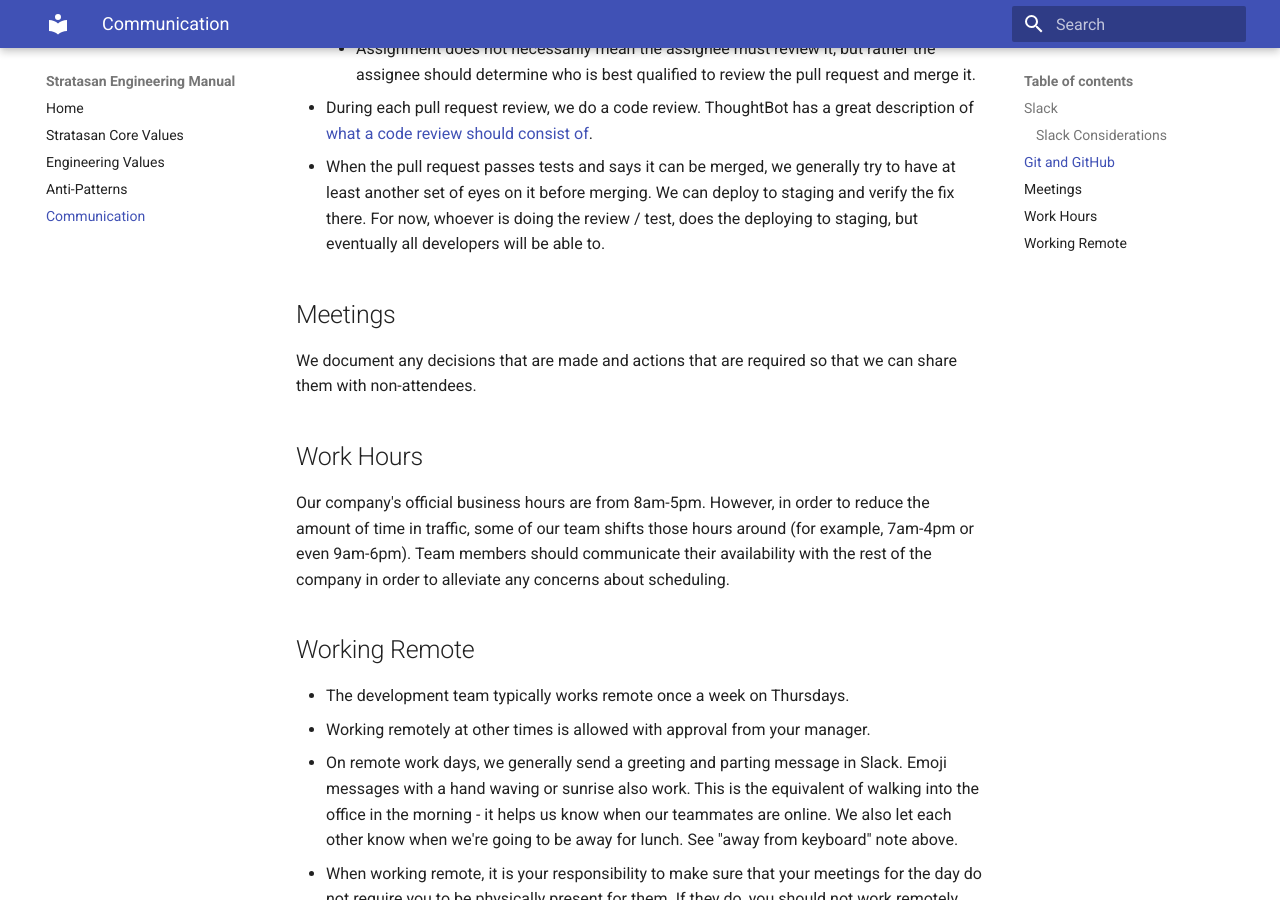
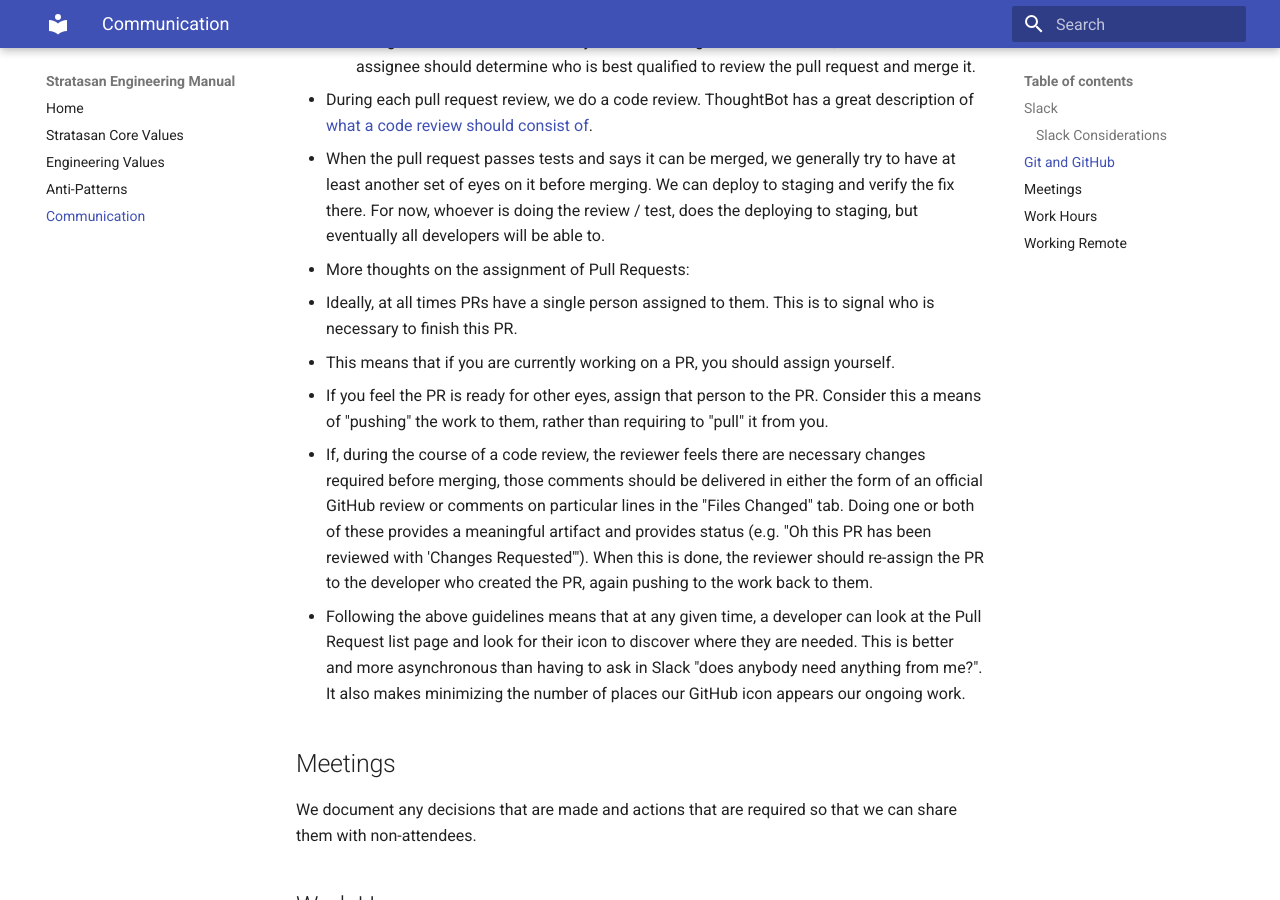
Before and after one commit to stratasan/engineering, an MkDocs documentation site: the page built from docs/how_we_communicate.md, in a window 1280 px wide and 900 px high, scrolled down 2127 px. Built offline with MkDocs 1.6.1 and Material for MkDocs 9.7.7, drawn with Linux system fonts in a browser that asks for light colours; old or Windows-style settings are respelled for this version of MkDocs.

Commit message:
Added some thoughts on Pull Request Assignment

```diff
--- a/docs/how_we_communicate.md
+++ b/docs/how_we_communicate.md
@@ -52,7 +52,6 @@ Points  | Estimate
       when the pull request is closed.
 - Pull requests that are not complete are unassigned and generally have "[WIP]"
   (short for work in progress) in the title and/or utilize [GitHub's to do list functionality](http://lifehacker.com/why-a-github-gist-is-my-favorite-to-do-list-1493063613).
-<!-- - We define a pull request as ready when... -->
 - When pull requests are ready, they should be assigned to someone.
     - We want to assign the pull request to the person who is best qualified to
       verify and test (like front end vs back end).
@@ -73,6 +72,25 @@ Points  | Estimate
   to have at least another set of eyes on it before merging. We can deploy to
   staging and verify the fix there. For now, whoever is doing the review / test,
   does the deploying to staging, but eventually all developers will be able to.
+- More thoughts on the assignment of Pull Requests:
+  - Ideally, at all times PRs have a single person assigned to them. This is to signal
+    who is necessary to finish this PR.
+  - This means that if you are currently working on a PR, you should assign yourself.
+  - If you feel the PR is ready for other eyes, assign that person to the PR. Consider
+    this a means of "pushing" the work to them, rather than requiring to "pull" it from
+    you.
+  - If, during the course of a code review, the reviewer feels there are necessary changes
+    required before merging, those comments should be delivered in either the form of an
+    official GitHub review or comments on particular lines in the "Files Changed" tab.
+    Doing one or both of these provides a meaningful artifact and provides status (e.g.
+    "Oh this PR has been reviewed with 'Changes Requested'"). When this is done, the reviewer
+    should re-assign the PR to the developer who created the PR, again pushing to the
+    work back to them.
+  - Following the above guidelines means that at any given time, a developer can look at
+    the Pull Request list page and look for their icon to discover where they are needed.
+    This is better and more asynchronous than having to ask in Slack "does anybody need
+    anything from me?". It also makes minimizing the number of places our GitHub icon
+    appears our ongoing work.
 
 ## Meetings
 
```
